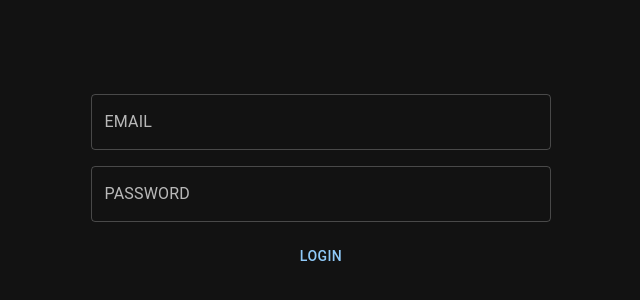
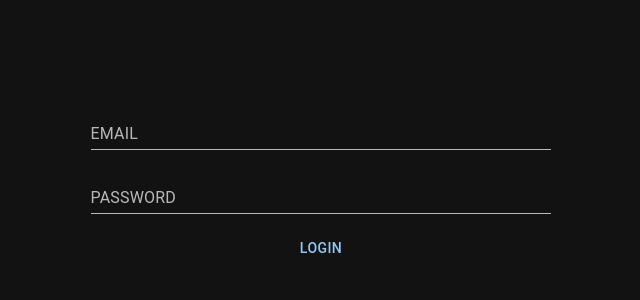
Before and after one commit to naweex/chateex, a React (Create React App) app: page / in a window 1280 px wide. Shown: the part 216-516 px from the top of the page, without its empty margins (319-959 px from the left). Built offline with nearby package versions, Linux system fonts and the light colour scheme.

Commit message:
add variants

```diff
--- a/src/components/auth/Auth.tsx
+++ b/src/components/auth/Auth.tsx
@@ -2,10 +2,16 @@ import { Button, Stack, TextField } from "@mui/material"
 
 const Auth = () => {
     return(
-    <Stack spacing={2} sx={{height : "100vh" , maxWidth: "40%" , margin : "0 auto" , justifyContent : "center"}}>
-      <TextField type="email" label="EMAIL"/>
-      <TextField type="password" label="PASSWORD"/>
-      <Button>LOGIN</Button>
+    <Stack
+    spacing={2}
+    sx={{
+      height : "100vh" ,
+      maxWidth: {xs : "80%" , md : "40%"} ,
+      margin : "0 auto" ,
+      justifyContent : "center"}}>
+      <TextField type="email" label="EMAIL" variant="standard"/>
+      <TextField type="password" label="PASSWORD" variant="standard"/>
+      <Button variant="text">LOGIN</Button>
     </Stack>
   )
 }
```
